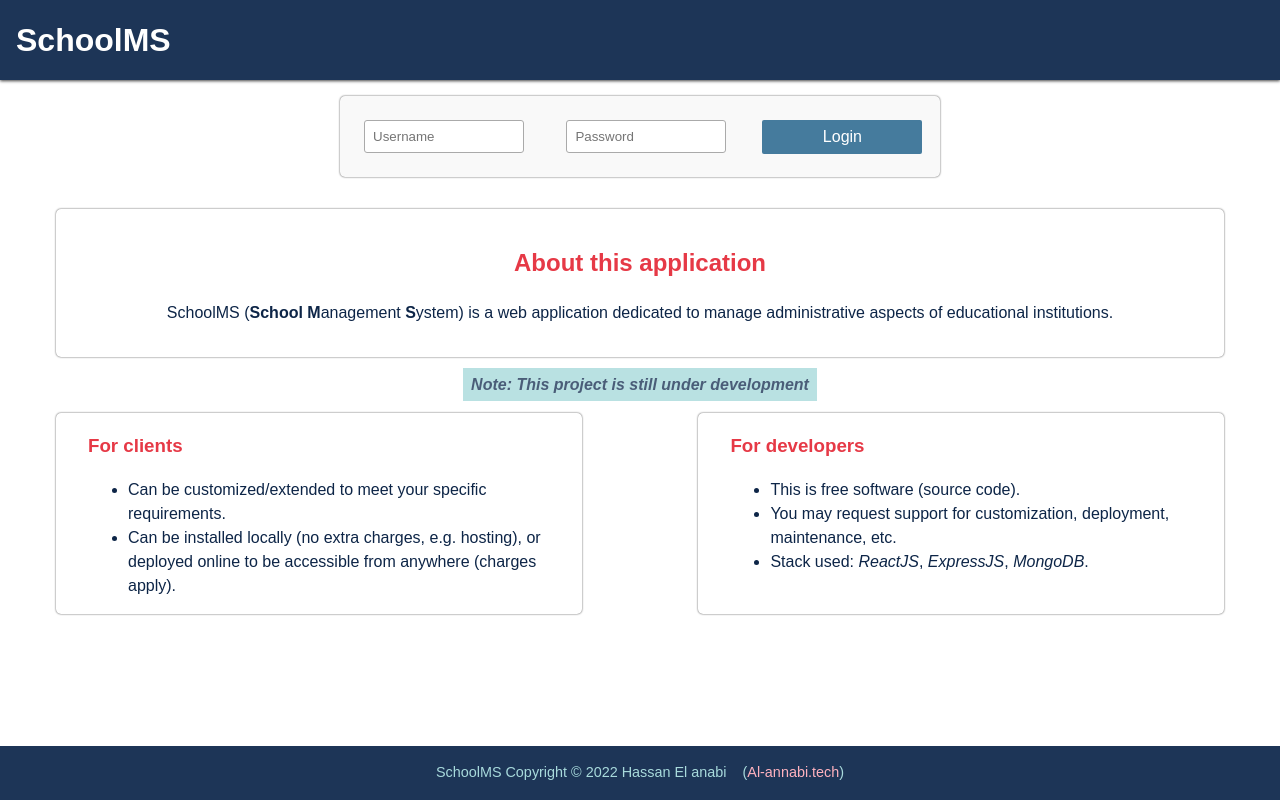
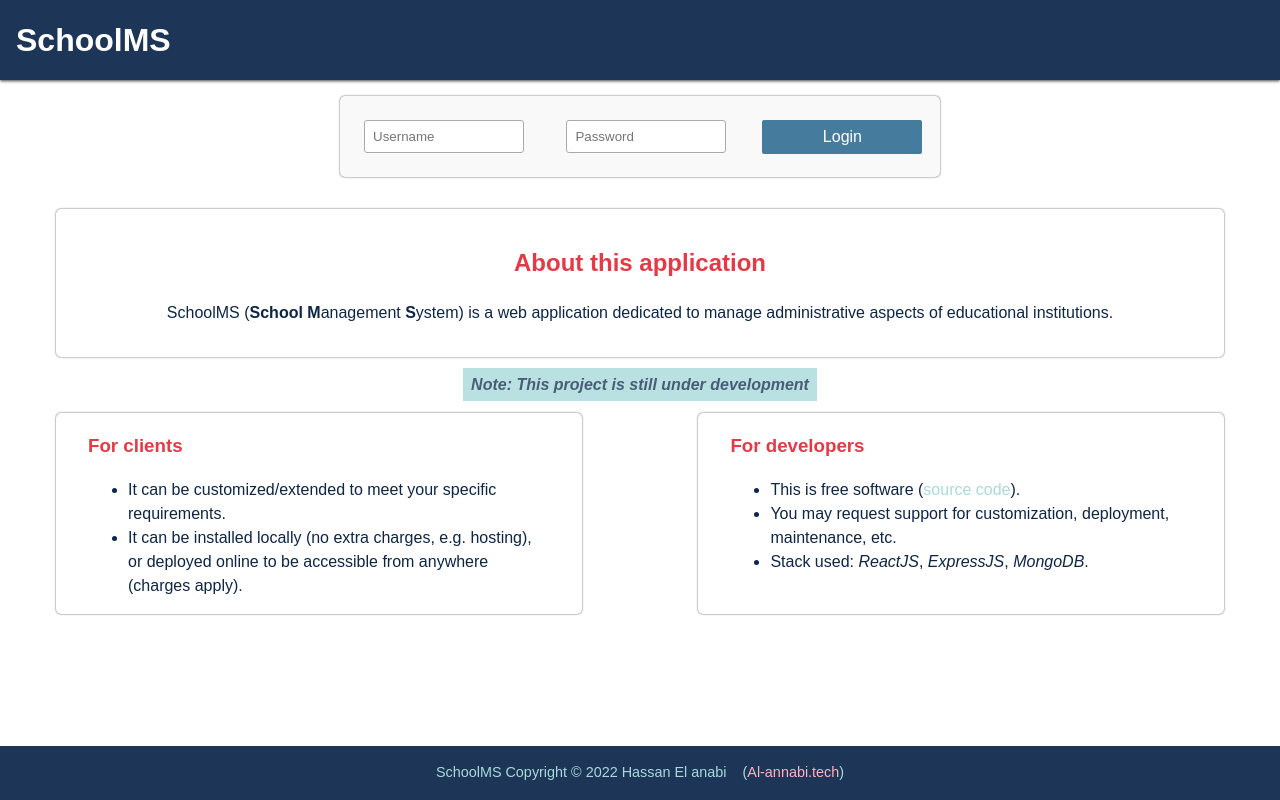
Before and after one commit to abdi-abderraouf/schoolms, a React (Create React App) app in the folder frontend/: page /login in a window 1280 px wide. Built offline with nearby package versions, Linux system fonts and the light colour scheme.

Commit message:
minor text changes to About component

```diff
--- a/frontend/src/components/about.jsx
+++ b/frontend/src/components/about.jsx
@@ -32,10 +32,10 @@ export default function About() {
 		    <h3>For clients</h3>
 		    <ul>
 			<li>
-			    Can be customized/extended to meet your specific requirements.
+			    It can be customized/extended to meet your specific requirements.
 			</li>
 			<li>
-			    Can be installed locally (no extra charges, e.g. hosting),
+			    It can be installed locally (no extra charges, e.g. hosting),
 			    or deployed online to be accessible from anywhere (charges apply).
 			</li>
 		    </ul>
@@ -47,7 +47,7 @@ export default function About() {
 		    <h3>For developers</h3>
 		    <ul>
 			<li>
-			    This is free software (source code).
+			    This is free software (<a href="https://github.com/helanabi/schoolms">source code</a>).
 			</li>
 			<li>
 			    You may request support for customization, deployment, maintenance, etc.
```
